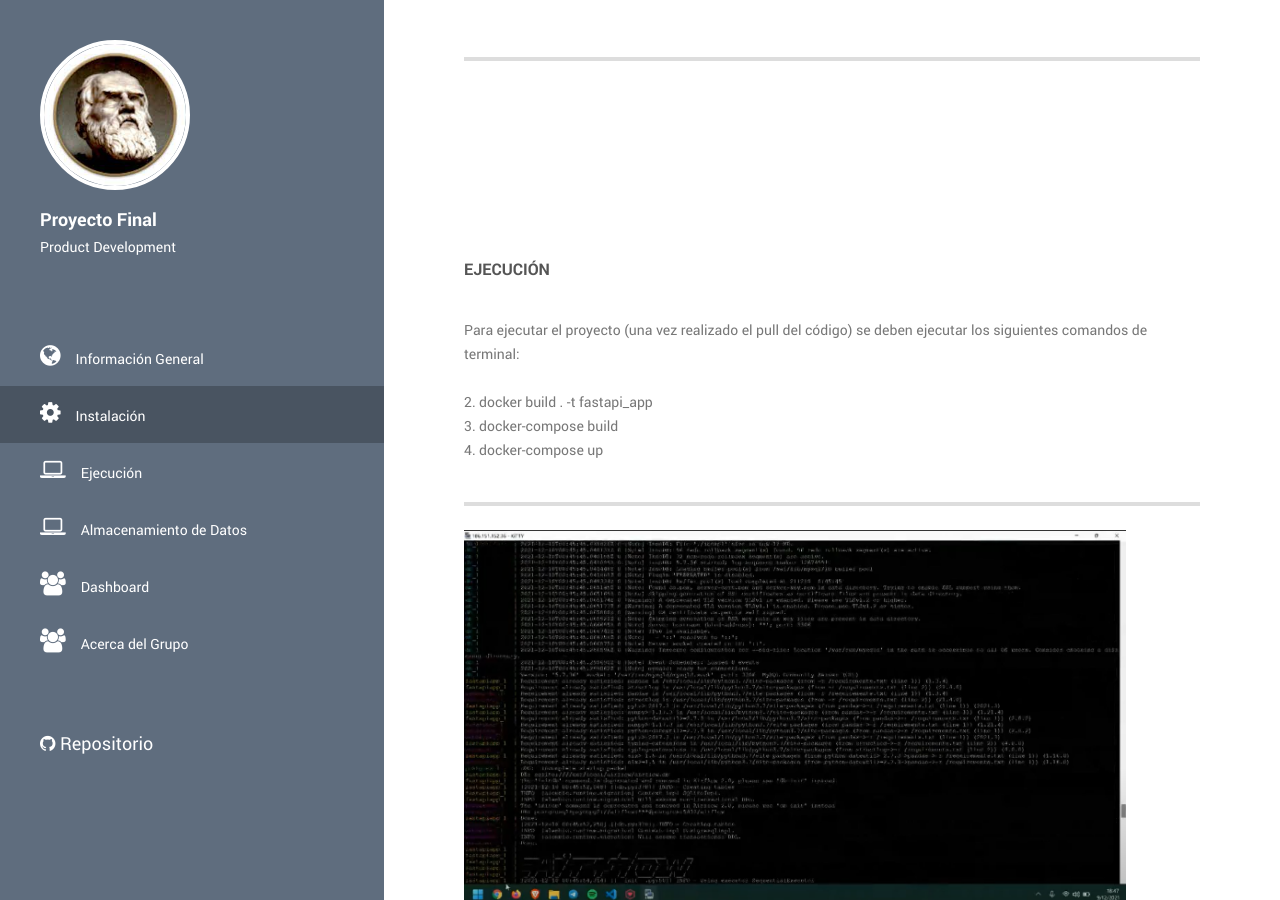
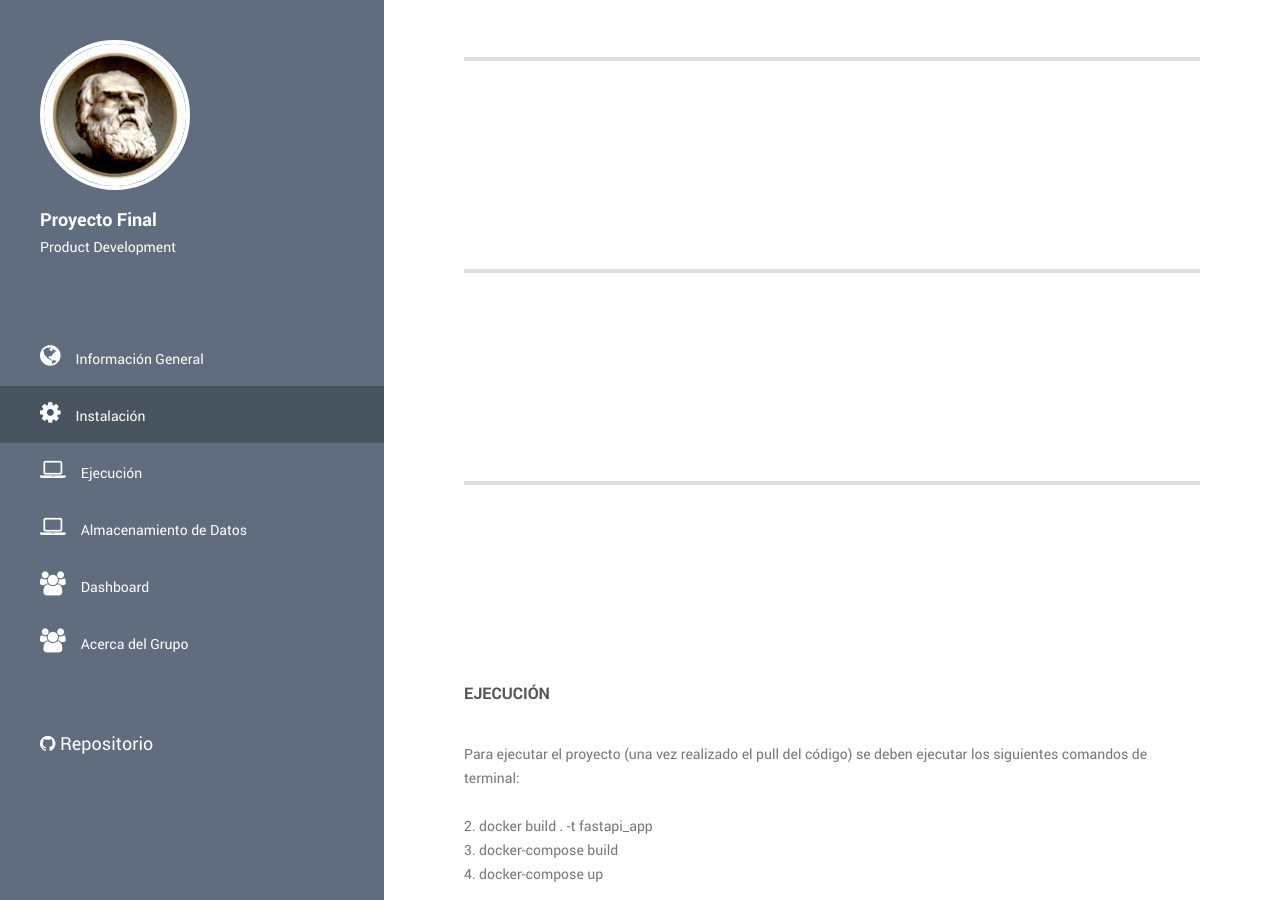
Before and after one commit to sergiopalmat/Product-Development, a Jekyll site: the page index.html, which Jekyll copies as it is, in a window 1280 px wide and 900 px high, scrolled down 1151 px. Built offline with Jekyll 4.4.1, drawn with Linux system fonts in a browser that asks for light colours.

Commit message:
Update index.html

```diff
--- a/index.html
+++ b/index.html
@@ -117,6 +117,22 @@
 							<br>
 							<br>
 							<br>
+							<br>
+							<br>
+                            <hr>
+							<br>
+							<br>
+							<br>
+							<br>
+							<br>
+							<br>
+							<br>
+                            <hr>
+							<br>
+							<br>
+							<br>
+							<br>
+							<br>
                         </div>
                     </div> <!-- #about -->
                     </div>
@@ -167,6 +183,22 @@
 							<br>
 							<br>
 							<hr>
+							<br>
+							<br>
+							<br>
+							<br>
+							<br>
+                            <hr>
+							<br>
+							<br>
+							<br>
+							<br>
+							<br>
+							<br>
+							<br>
+                            <hr>
+							<br>
+							<br>
 							<br>
 							<br>
 							<br>
@@ -284,6 +316,38 @@
 								<a href="https://github.com/sergiopalmat/Product-Development"></a>
 							</div>
                         </div>
+							<br>
+							<br>
+                            <hr>
+							<br>
+							<br>
+							<br>
+							<br>
+							<br>
+							<br>
+							<br>
+                            <hr>
+							<br>
+							<br>
+							<br>
+							<br>
+							<br>
+							<br>
+							<br>
+                            <hr>
+							<br>
+							<br>
+							<br>
+							<br>
+							<br>
+							<br>
+							<br>
+                            <hr>
+							<br>
+							<br>
+							<br>
+							<br>
+							<br>
                     </div>
                     <div class="row">
                         <!-- <form action="#" method="post" class="contact-form"> -->
```
